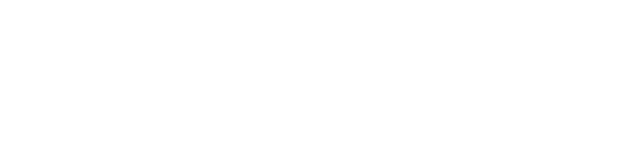
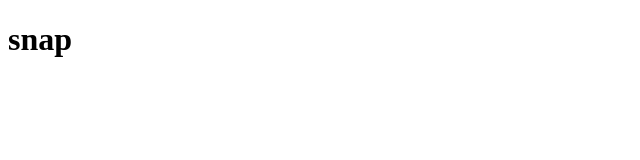
Before and after one commit to Klein-Baru/snap, a plain HTML site: page index.html in a window 1280 px wide. Shown: the whole page, without its empty margins (0-640 px from the left). Drawn offline with Linux system fonts and the light colour scheme.

Commit message:
confirmed upstream

```diff
--- a/index.html
+++ b/index.html
@@ -5,6 +5,6 @@
     <title>snap</title>
 </head>
 <body>
-
+    <h1>snap</h1>
 </body>
 </html>
```
